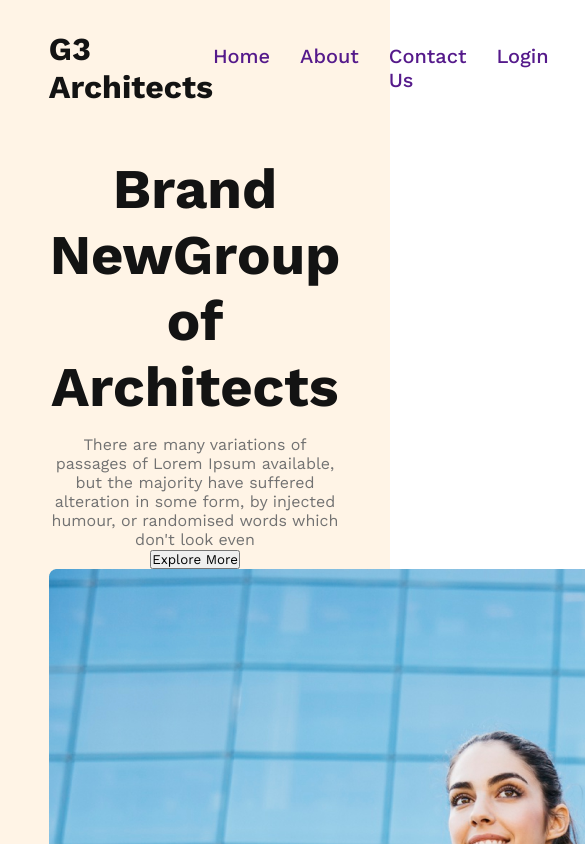
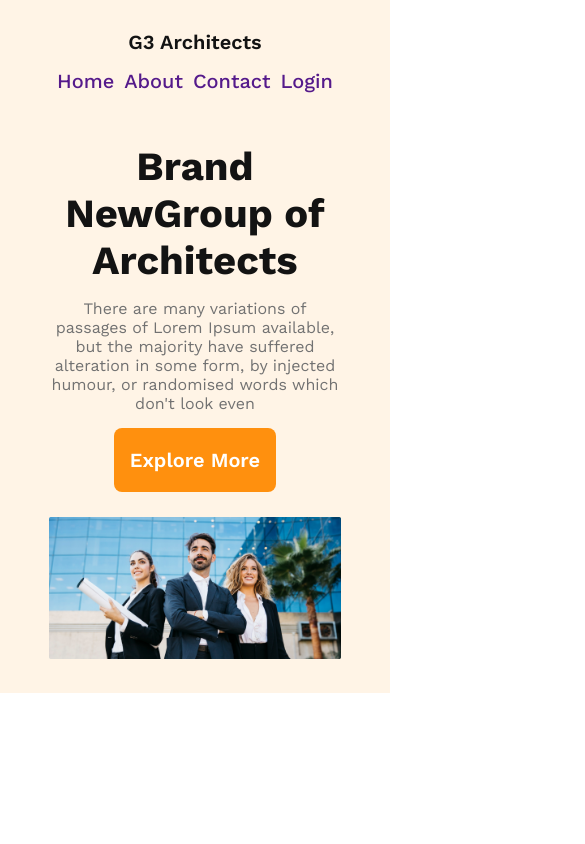
Before and after one commit to anik558363/G3-Architects, a plain HTML site: page index.html in a window 390 px wide. Shown: the top 844 px of the page, 585 px wide, since content can reach past the window. Drawn offline with nearby package versions, Linux system fonts and the light colour scheme.

Commit message:
banner sction fineshed full resposive with mobile and table devices

```diff
--- a/index.html
+++ b/index.html
@@ -20,7 +20,7 @@
             <ul>
                 <li><a href="">Home</a></li>
                 <li><a href="">About</a></li>
-                <li><a href="">Contact Us </a></li>
+                <li><a href="">Contact</a></li>
                 <li><a href="">Login</a></li>
             </ul>
         </nav>
--- a/styles/index.css
+++ b/styles/index.css
@@ -15,7 +15,14 @@
 
 
 .bth-primary{
-
+    border-radius: 8px;
+    background-color: #FF900E;
+    padding: 1.25rem 1rem;
+    border: none;
+    color: #FFF;
+    font-size: 1.25rem;
+    font-weight: 600;
+    cursor: pointer;
 }
 
 
@@ -37,8 +44,8 @@ nav{
 }
 
 .nav-title{
-    font-size: 2rem;
-    font-weight: 700;
+    font-size: 1.25rem;
+    font-weight: 600;
     color: #131313;
 
 }
@@ -72,12 +79,43 @@ li > a:hover{
 }
 
 .banner-title{
-    font-size: 3.5rem;
+    font-size: 3rem;
     font-weight: 700;
     color: #131313;
     margin-bottom: 15px;
 }
 
 .banner-description{
+    padding-bottom: 15px;
     color: #727272;
 }
+
+.banner img{
+    width: 100%;
+    margin-top: 25px;
+    padding-bottom: 30px;
+}
+
+
+@media screen and (max-width: 576px){
+
+    nav{
+        flex-direction: column;
+    }
+
+    nav > ul{
+        gap: 10px;
+       padding-top: 15px;
+    }
+    .banner-title{
+        font-size: 2.5rem;
+    }
+
+}
+
+@media screen and (min-width: 576px) and (max-width: 992px){
+    nav{
+        flex-direction: column;
+        gap: 20px;
+    }
+}
```
